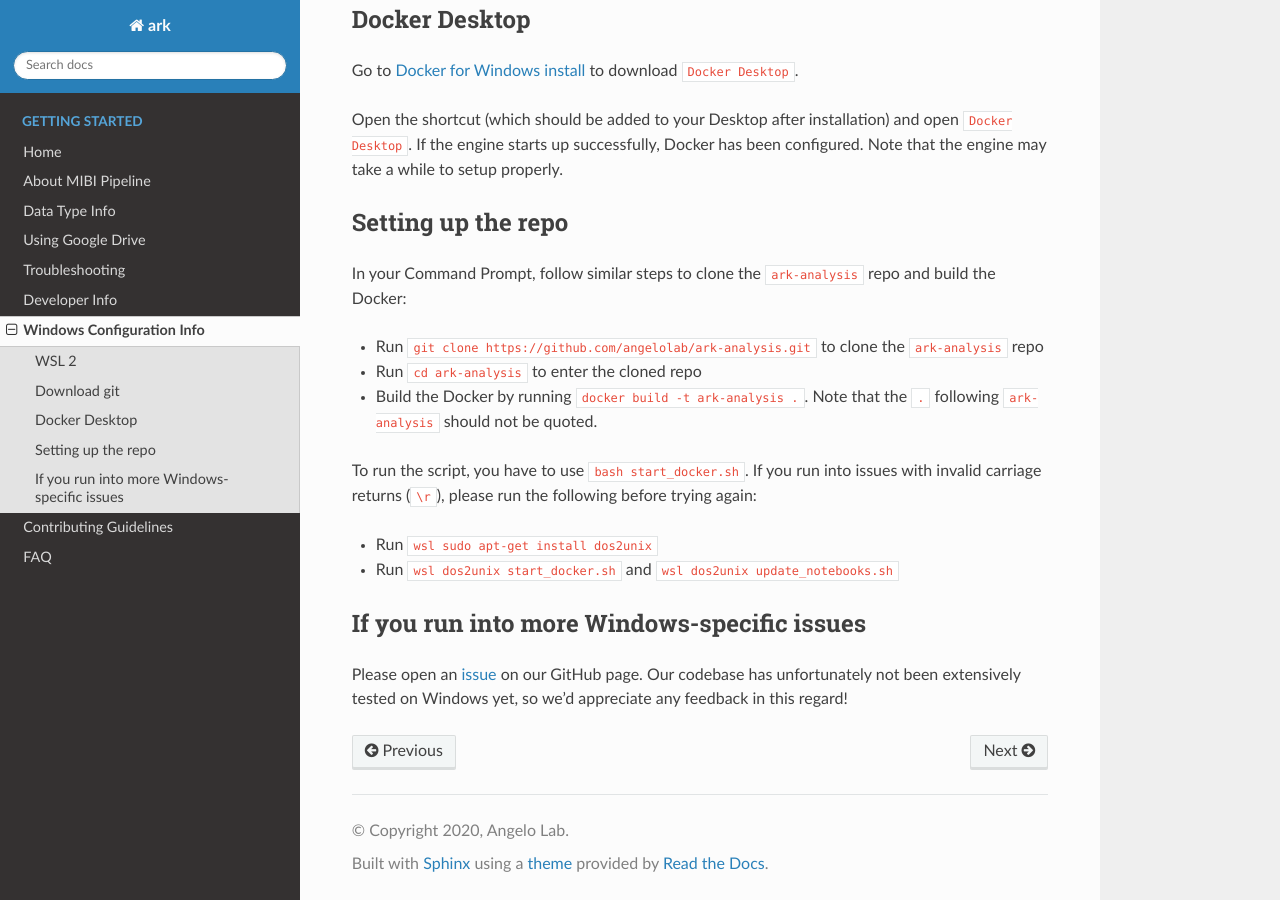
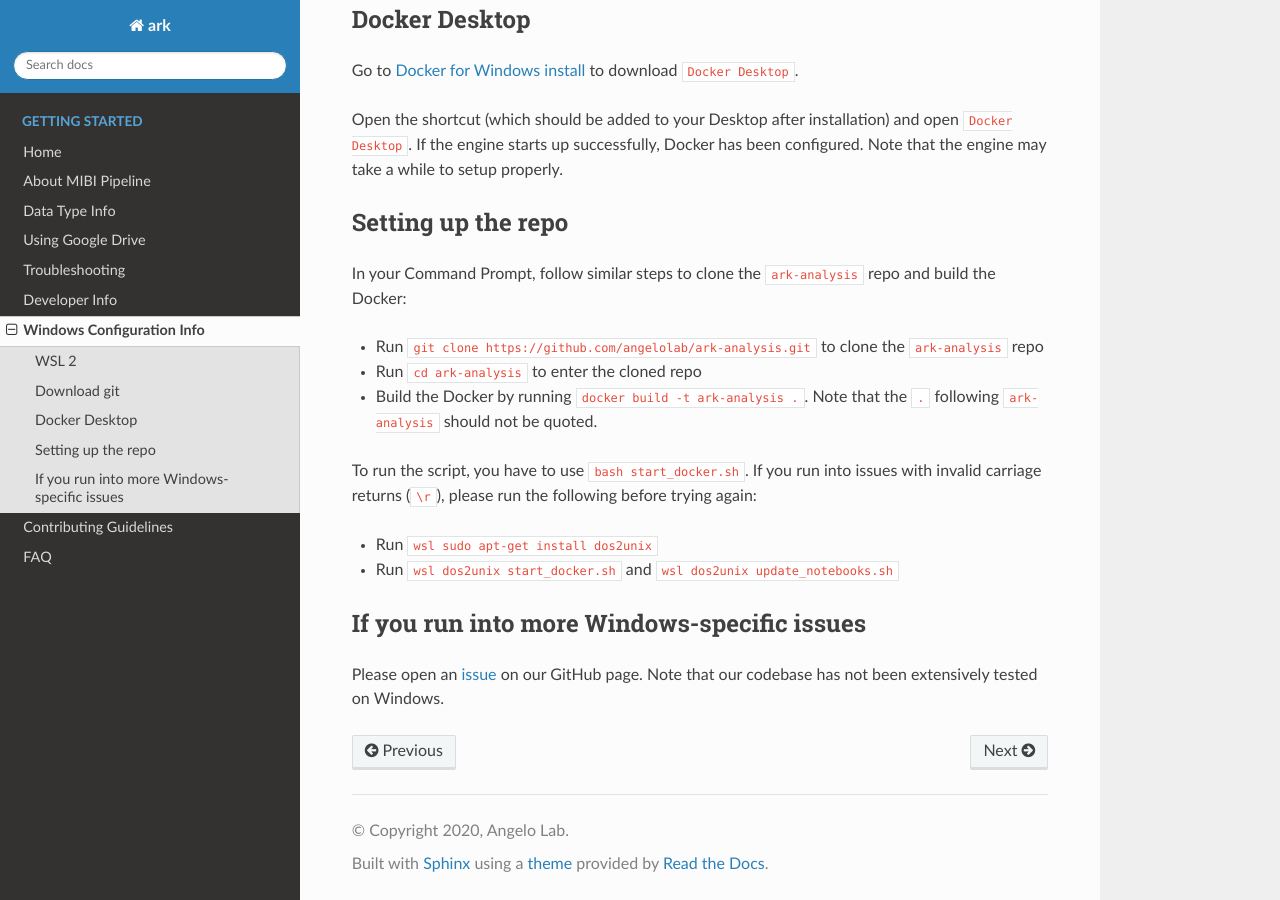
Before and after one commit to angelolab/ark-analysis, a Sphinx documentation site: the page built from docs/_rtd/windows_setup.md, in a window 1280 px wide and 900 px high, scrolled down 1193 px. Built offline with Sphinx 7.4.7 and the Read the Docs theme 2.0.0, drawn with Linux system fonts in a browser that asks for light colours; pages that are not in the unit, such as notebooks, are missing from menus.

Commit message:
Update docs/_rtd/windows_setup.md
Co-authored-by: vacuous_planet <36260163+ackagel@users.noreply.github.com>

```diff
--- a/docs/_rtd/windows_setup.md
+++ b/docs/_rtd/windows_setup.md
@@ -49,4 +49,4 @@ To run the script, you have to use `bash start_docker.sh`. If you run into issue
 
 ### If you run into more Windows-specific issues
 
-Please open an [issue](https://github.com/angelolab/ark-analysis/issues) on our GitHub page. Our codebase has unfortunately not been extensively tested on Windows yet, so we'd appreciate any feedback in this regard!
+Please open an [issue](https://github.com/angelolab/ark-analysis/issues) on our GitHub page. Note that our codebase has not been extensively tested on Windows.
```
